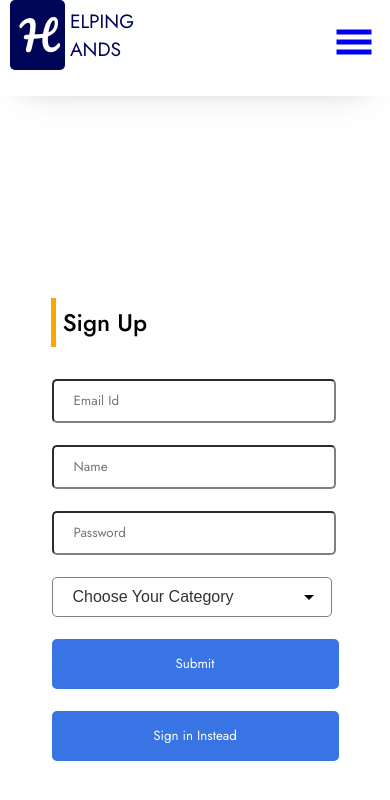
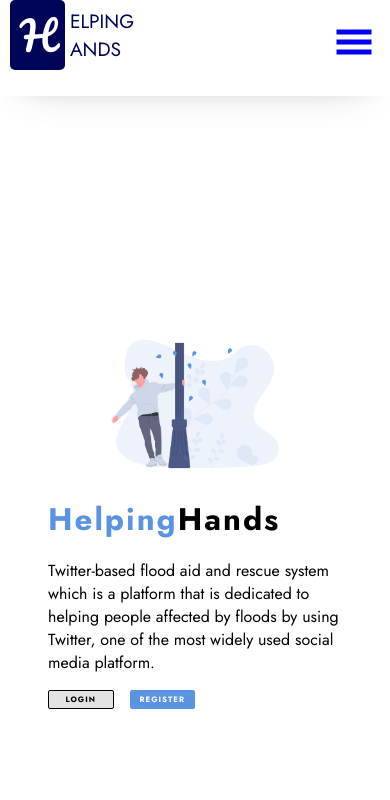
Before and after one commit to sourav-manna/helpinghands, a React (Create React App) app: page / in a window 390 px wide. Shown: the top 800 px of the page. Built offline with nearby package versions, Linux system fonts and the light colour scheme.

Commit message:
landing page added

```diff
--- a/src/App.js
+++ b/src/App.js
@@ -4,6 +4,7 @@ import Navbar from "./components/navbar/Navbar";
 import Signup from "./components/signup/signup";
 import Signin from "./components/login/signin";
 import MyPage from "./components/mypage";
+import { LandingPage } from "./components/Landingpage/LandingPage";
 
 
 function App() {
@@ -13,9 +14,10 @@ function App() {
         <BrowserRouter>
           <Navbar />
           <Routes>
-            <Route path="/mypage" element={<MyPage />} />
-            <Route path="/signin" element={<Signin />} />
-            <Route exact path="/" element={<Signup />} />
+            <Route exact path="/mypage" element={<MyPage />} />
+            <Route exact path="/signin" element={<Signin />} />
+            <Route exact path="/signup" element={<Signup />} />
+            <Route exact path="/" element={<LandingPage/>} />
           </Routes>
           {/* <Login /> */}
         </BrowserRouter>
--- /dev/null
+++ b/src/components/Landingpage/Landing.css
@@ -0,0 +1,147 @@
+.container{
+    display: flex;
+    height: 100vh;
+    width: auto;
+    display: flex;
+    flex-direction: row;
+    justify-content: center;
+    padding: 0 3rem;
+}
+
+.landing{
+    display: flex;
+    flex-direction: column;
+    justify-content: center;
+    /* align-items: start; */
+    width: 50%;
+
+}
+
+.landing__title{
+    font-weight: 700;
+    color: black;
+    margin-bottom: 1px;
+    width: auto;
+    height: auto;
+    font-size: 5svw;
+    letter-spacing: 2px;
+    margin-top: 0;
+}
+
+.landing__title--span {
+    color: #5993E2;
+}
+
+#desc{
+    width: 100%;
+}
+
+#desc p{
+    word-break:normal;
+    margin-top: 0;
+}
+
+.btndiv{
+    display: flex;
+    width: 50%;
+    height: 10%;
+    gap: 1rem;
+    align-items: start;
+}
+
+.landing__button{
+    font-size: 15px !important;
+    border: 1px solid black;
+    color: black;
+    padding:2% 5%;
+    width: 50%;
+    border-radius: 2px;
+    text-decoration: none;
+    text-align: center;
+    font-weight: bold;
+    letter-spacing: 1px;
+}
+
+#reg{
+    background-color: #5993E2;
+    color: white;
+    border: 1px solid #5993E2;
+}
+
+#login{
+    background-color: rgba(128, 128, 128, 0.219);
+}
+
+.landing__button:hover{
+    scale: 0.9;
+    transition: 0.5s;
+}
+
+.container1{
+    width: 50%;
+    display: flex;
+    justify-content: center;
+    align-items: center;
+}
+
+
+
+.landing__img{
+    width: 90%;
+    height: auto;
+    object-fit: cover;
+}
+
+
+@media (max-width: 490px) {
+    body {
+        background-color: rgb(255, 255, 255);
+    }
+
+}
+
+@media(max-width: 767px) {
+    .container{
+        display: flex;
+        justify-content: center;
+        flex-direction: column-reverse;
+    }
+
+    .landing{
+        width: auto;
+        margin: 0 5rem;
+        margin-left: 0;
+    }
+
+    .landing__title{
+        font-size: 8vw !important;
+    }
+
+    .container1{
+        width: auto;
+    }
+
+    .container1 img{
+        width: 70%;
+        height: auto;
+    }
+    .btn{
+        display: flex;
+        width: 50%;
+        height: 8%;
+        gap: 1rem;
+        align-items: start;
+    }
+    #login,#reg{
+        font-size: 2vw !important;
+    }
+    .landing{
+        width: 100%;
+    }
+}
+
+@media (max-width: 992px){
+    .landing__title{
+        font-size: 5vw;
+    }
+}
--- /dev/null
+++ b/src/components/Landingpage/LandingPage.jsx
@@ -0,0 +1,32 @@
+import React, { useEffect } from 'react'
+import './Landing.css'
+import Image from './img.png'
+import { Link, useNavigate } from 'react-router-dom'
+
+export const LandingPage = () => {
+  var navigator = useNavigate();
+  useEffect(() => {
+    if(localStorage.getItem('category')){
+      navigator('../mypage')
+    }
+  }, [])
+  return (
+    <div className='container'>
+        <div className='landing'>
+           <p> <h1 className='landing__title'> <span className='landing__title--span'>Helping</span>Hands</h1></p>
+           <div id="desc">
+              <p className='landing__text'>Twitter-based flood aid and rescue system which is a platform that is dedicated to helping people affected by floods by using Twitter, one of the most widely used social media platform.</p>
+           </div>
+            <div className='btndiv'>
+                <Link to='/signin' className='landing__button' id="login">LOGIN</Link>
+                <Link to='/signup' className='landing__button' id="reg">REGISTER</Link>
+            </div>
+        </div>
+
+        <div className='container1'>
+            <img src={Image} alt='img' className='landing__img'/>
+        </div>
+
+    </div>
+  )
+}
```
Also changed, not shown: src/components/Landingpage/img.png (added).
